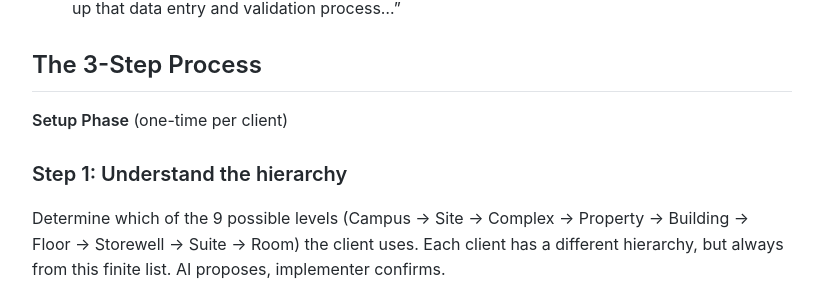
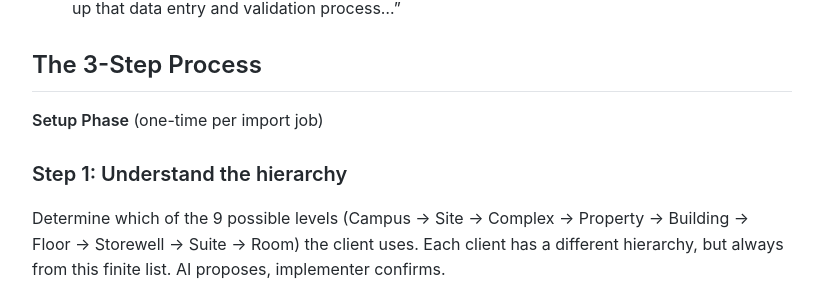
Before and after one commit to MariusWilsch/public-wilsch-ai-pages, a Jekyll site: the page built from project/archibus-fm-assistant/chain-1b-bulk-entry-design.md, in a window 1280 px wide and 900 px high, scrolled down 2520 px. Shown: the part 150-453 px from the top of the window, without its empty margins (228-1051 px from the left). Built offline with Jekyll 4.4.1, drawn with Linux system fonts in a browser that asks for light colours; our own code applies the rules of GitHub Pages for plain Markdown files.

Commit message:
Sync from hippocampus 2026-01-29

```diff
--- a/project/archibus-fm-assistant/chain-1b-bulk-entry-design.md
+++ b/project/archibus-fm-assistant/chain-1b-bulk-entry-design.md
@@ -70,7 +70,7 @@ From [Don't Waste Your Backpressure](https://banay.me/dont-waste-your-backpressu
 
 ## The 3-Step Process
 
-**Setup Phase** (one-time per client)
+**Setup Phase** (one-time per import job)
 
 ### Step 1: Understand the hierarchy
 
```
